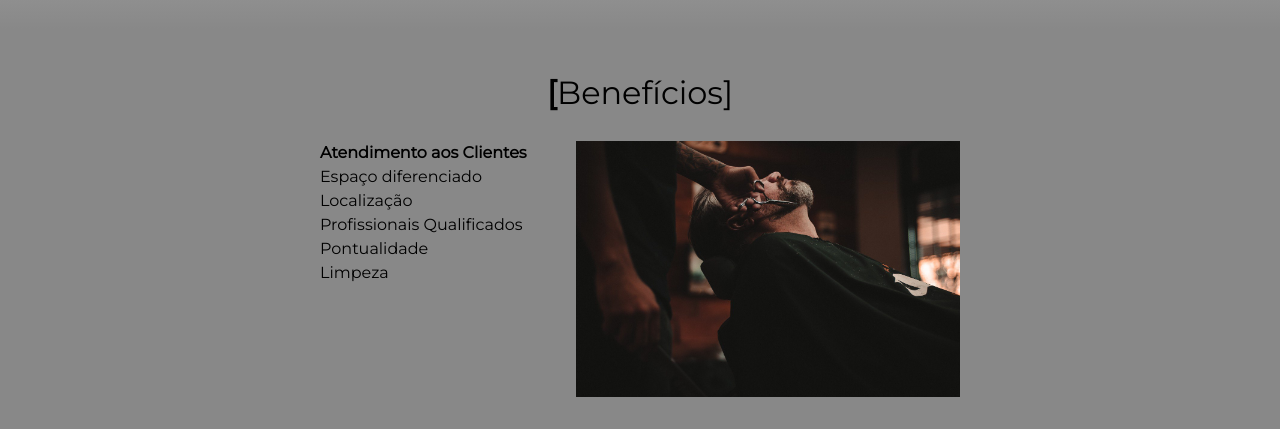
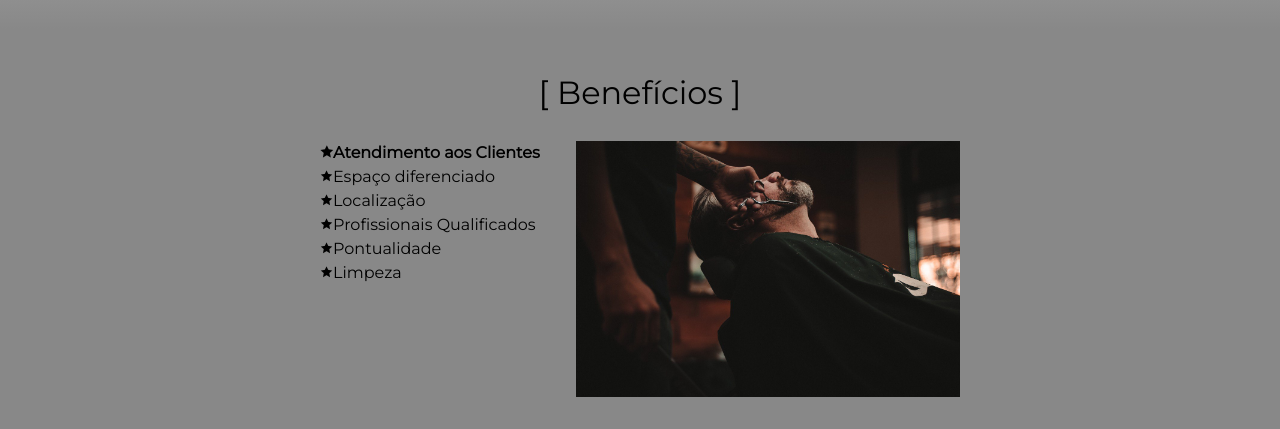
Before and after one commit to AnaKopper/barbeariaAlura, a plain HTML site: page index.html in a window 1280 px wide. Shown: the part 1578-2007 px from the top of the page. Drawn offline with Linux system fonts and the light colour scheme.

Commit message:
marcação itens

```diff
--- a/style.css
+++ b/style.css
@@ -231,11 +231,11 @@ td, th{
 }
 
 .titulo-principal::before{
-	content:"[";
+	content:"[ ";
 }
 
 .titulo-principal::after{
-	content: "]";
+	content: " ]";
 }
 
 .principal {
@@ -302,6 +302,10 @@ td, th{
 	font-weight: bold;
 }
 
+.itens::before{
+	content:"🟊";
+}
+
 .imagem-beneficios{
 	width: 60%;
 }
```
